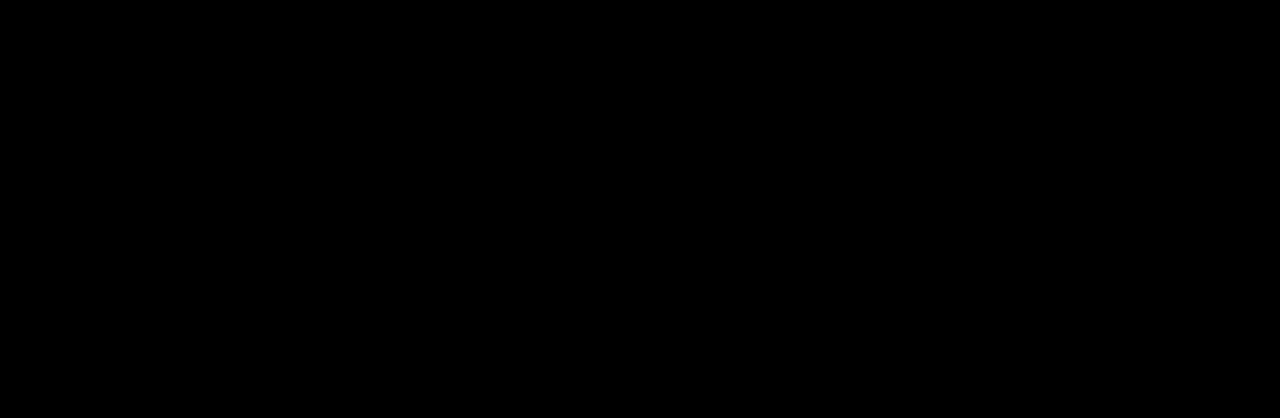
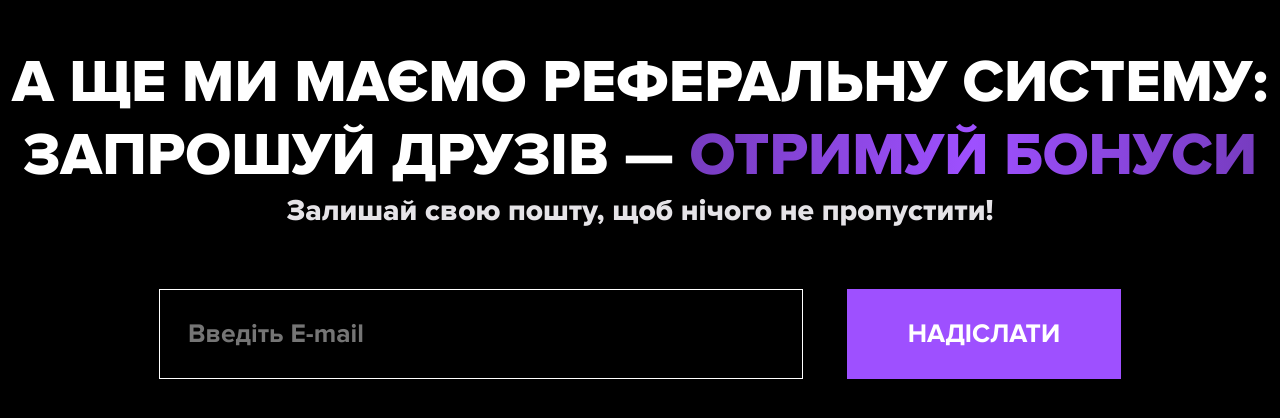
Before and after one commit to daria-diahovets/in-quantum, a Next.js app: page / in a window 1280 px wide. Shown: the part 176-594 px from the top of the page. Built offline with nearby package versions, Linux system fonts and the light colour scheme.

Commit message:
feat: referrals

```diff
--- a/src/app/styles/globals.css
+++ b/src/app/styles/globals.css
@@ -44,11 +44,13 @@
 h1 {
   font-size: 8.33rem;
   text-align: center;
+  text-transform: uppercase;
 }
 
 h2 {
   font-size: 10rem;
   text-align: center;
+  text-transform: uppercase;
 }
 
 h3 {
--- a/src/components/Referrals/Referrals.module.css
+++ b/src/components/Referrals/Referrals.module.css
@@ -0,0 +1,48 @@
+.wrapper {
+  margin-top: 222px;
+  display: flex;
+  flex-direction: column;
+  align-items: center;
+}
+
+.title {
+  font-size: 5rem;
+  width: 1308px;
+  font-family: var(--font-proxima-extra-bold);
+}
+
+.row {
+  margin-top: 60px;
+  display: flex;
+  gap: 44px;
+}
+
+.row input {
+  width: 644px;
+  background-color: black;
+  outline: none;
+  border: 1.4px solid white;
+  padding: 28px 0 28px 28px;
+  color: white;
+  font-size: 2.2rem;
+  font-family: var(--font-proxima-bold);
+  font-weight: 700;
+}
+
+.row button {
+  width: 274px;
+  background-color: #9e50ff;
+  color: white;
+  padding: 28px 56px 28px 56px;
+  cursor: pointer;
+  border: none;
+  font-family: var(--font-proxima-bold);
+  font-weight: 700;
+  font-size: 2.2rem;
+  text-transform: uppercase;
+  transition: all .3s;
+}
+
+.row button:hover{
+    background-color: #50109e;
+}
--- a/src/components/Referrals/Referrals.tsx
+++ b/src/components/Referrals/Referrals.tsx
@@ -2,6 +2,16 @@
 
 export default function Referrals() {
   return (
-    <div></div>
+    <section className={`container ${classes.wrapper}`}>
+      <h2 className={classes.title}>
+        А ще ми маємо реферальну систему: запрошуй друзів —{" "}
+        <span className="purple">отримуй бонуси</span>
+      </h2>
+      <h3>Залишай свою пошту, щоб нічого не пропустити!</h3>
+      <div className={classes.row}>
+        <input placeholder="Введіть E-mail" type="text" />
+        <button>Надіслати</button>
+      </div>
+    </section>
   );
 }
```
